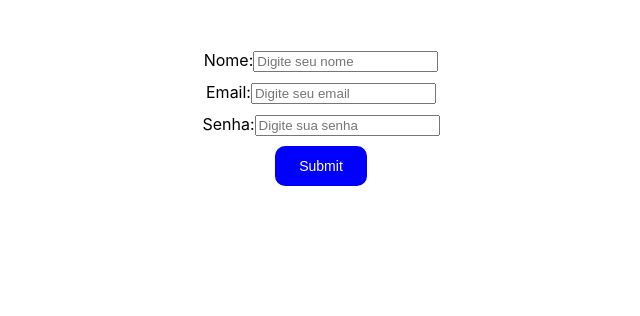
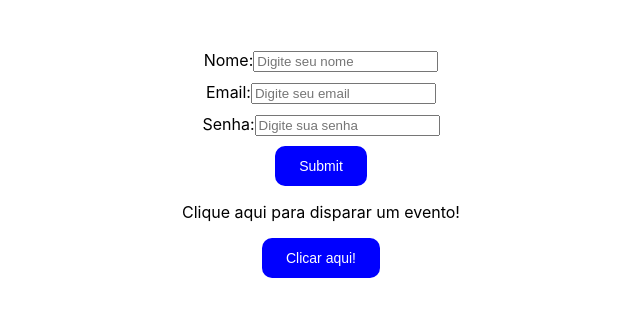
Before and after one commit to estanislaumateus/courses, a React (Create React App) app in the folder reactjs-course/project001/: page / in a window 1280 px wide. Shown: the top 316 px of the page, without its empty margins (319-959 px from the left). Built offline with nearby package versions, Linux system fonts and the light colour scheme.

Commit message:
feat: componente atualizado

```diff
--- a/reactjs-course/project001/src/App.js
+++ b/reactjs-course/project001/src/App.js
@@ -1,6 +1,7 @@
 import './App.css';
 
 import Event3 from './components/Eventos/Event3';
+import Event4 from './components/Eventos/Event4';
 
 function mensagem(){
   alert("Olá, essa mensagem foi dsparada por uma funcção!")
@@ -12,6 +13,7 @@ function App() {
     <div className="App">
 
       <Event3 />
+      <Event4 />
 
     </div>
   );
```
